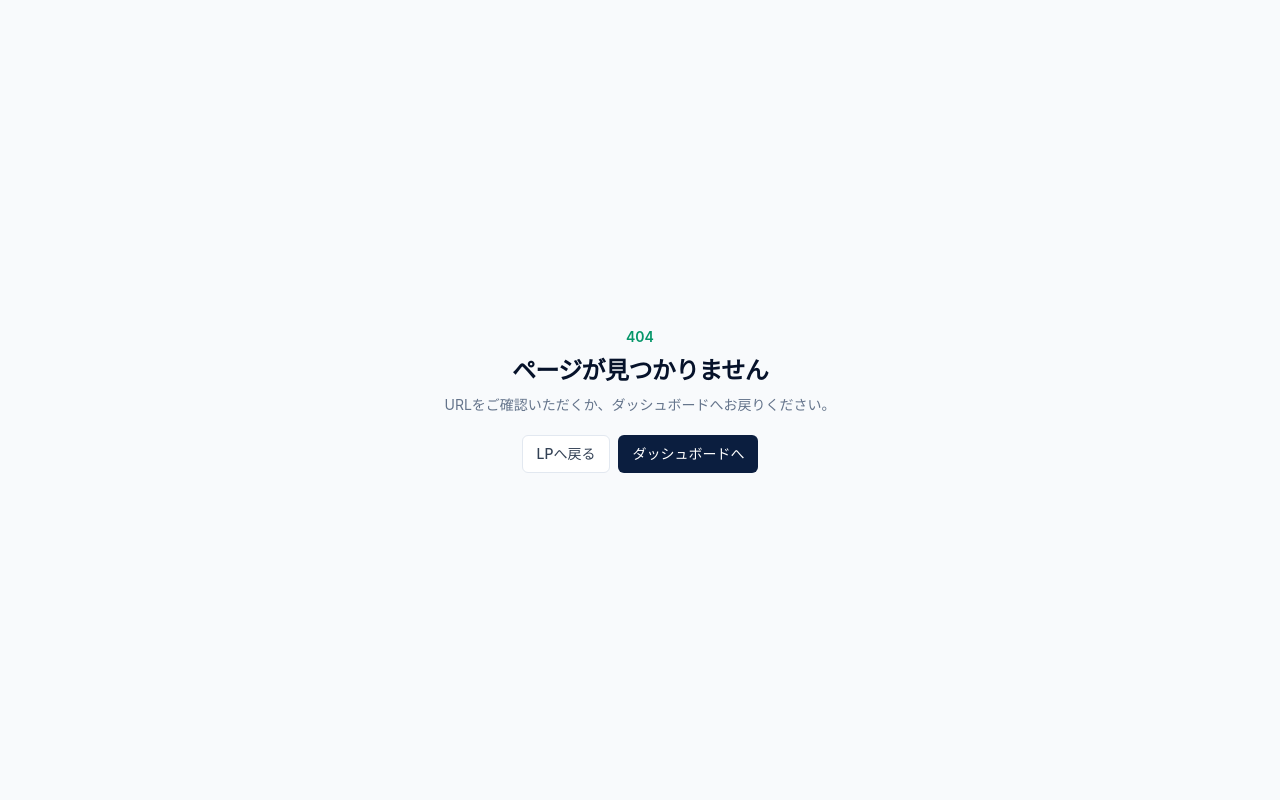
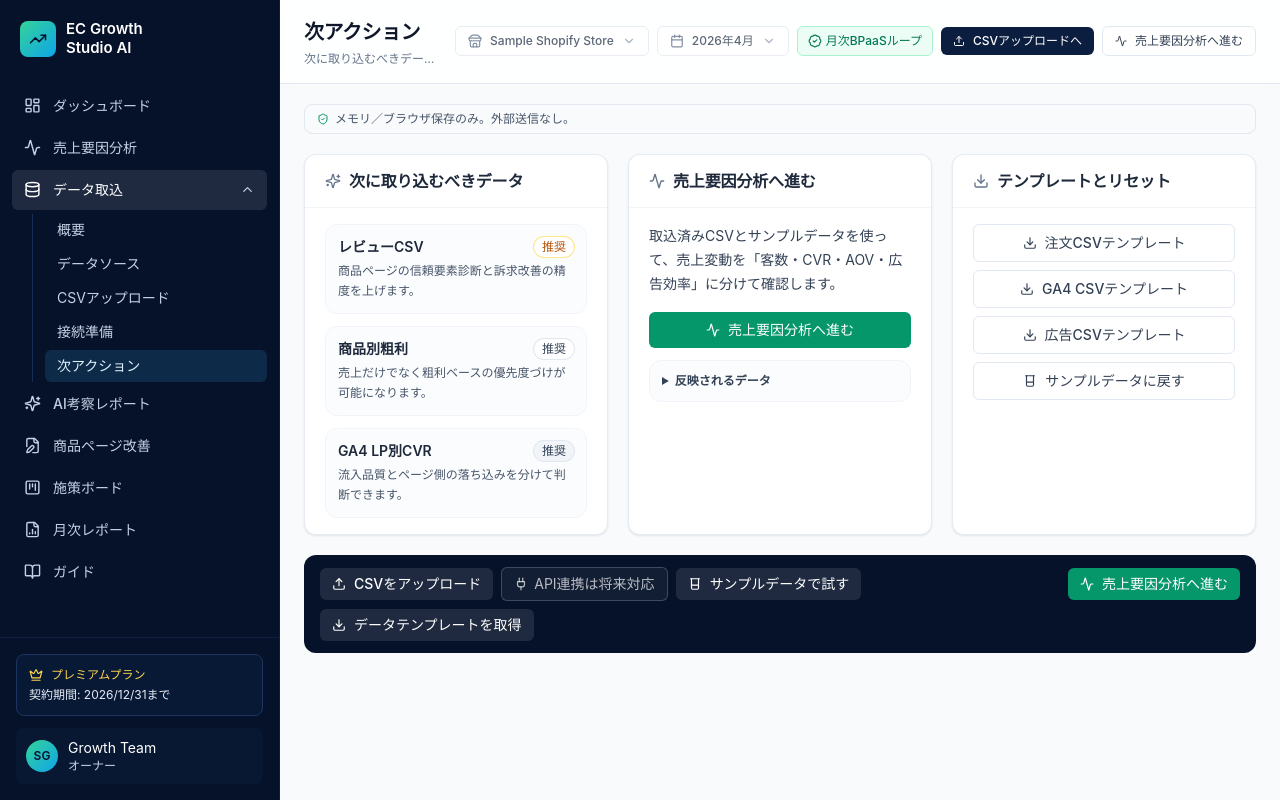
Before and after one commit to kazushi-tech/ec-growth-studio-ai, a React (Vite) app: page /app/data-import/actions in a window 1280 px wide. Before the commit this address had no page. Built offline with nearby package versions, Linux system fonts and the light colour scheme.

Commit message:
fix(data-import): replace hash submenu with view navigation

```diff
--- a/src/App.tsx
+++ b/src/App.tsx
@@ -22,6 +22,7 @@ export default function App() {
         <Route path="/app/product-page" element={<ProductPage />} />
         <Route path="/app/action-board" element={<ActionBoard />} />
         <Route path="/app/data-import" element={<DataImport />} />
+        <Route path="/app/data-import/:view" element={<DataImport />} />
         <Route path="/app/monthly-report" element={<MonthlyReport />} />
         <Route path="/app/guide" element={<Guide />} />
       </Route>
--- a/src/components/layout/AppLayout.tsx
+++ b/src/components/layout/AppLayout.tsx
@@ -1,4 +1,4 @@
-import { useEffect, useState } from "react";
+import { useState } from "react";
 import { Outlet, useLocation } from "react-router-dom";
 import Sidebar from "./Sidebar";
 import MobileNav from "./MobileNav";
@@ -10,17 +10,6 @@ export default function AppLayout() {
 
   // ルートが変わったらドロワーは閉じる
   const close = () => setOpen(false);
-
-  useEffect(() => {
-    if (!location.hash) return;
-    const id = decodeURIComponent(location.hash.slice(1));
-    window.requestAnimationFrame(() => {
-      document.getElementById(id)?.scrollIntoView({
-        block: "start",
-        behavior: "smooth",
-      });
-    });
-  }, [location.hash, location.pathname]);
 
   return (
     <MobileNavContext.Provider value={{ open, setOpen }}>
--- a/src/components/layout/Sidebar.tsx
+++ b/src/components/layout/Sidebar.tsx
@@ -45,12 +45,11 @@ const navItems: NavItem[] = [
     to: "/app/data-import",
     icon: Database,
     children: [
-      { label: "現在の接続状態", to: "/app/data-import#data-import-current" },
-      { label: "接続準備", to: "/app/data-import#data-import-readiness" },
-      { label: "接続サマリー", to: "/app/data-import#data-import-summary" },
-      { label: "データソース一覧", to: "/app/data-import#data-import-sources" },
-      { label: "CSVアップロード", to: "/app/data-import#data-import-upload" },
-      { label: "次アクション", to: "/app/data-import#data-import-actions" },
+      { label: "概要", to: "/app/data-import" },
+      { label: "データソース", to: "/app/data-import/sources" },
+      { label: "CSVアップロード", to: "/app/data-import/upload" },
+      { label: "接続準備", to: "/app/data-import/connections" },
+      { label: "次アクション", to: "/app/data-import/actions" },
     ],
   },
   { label: "AI考察レポート", to: "/app/ai-report", icon: Sparkles },
@@ -163,7 +162,6 @@ export function SidebarBody({ onNavigate }: Props) {
   const location = useLocation();
   const [openItems, setOpenItems] = useState<Record<string, boolean>>({});
 
-  const current = `${location.pathname}${location.hash}`;
   const isPathActive = (item: NavItem) =>
     item.end ? location.pathname === item.to : location.pathname.startsWith(item.to);
 
@@ -232,7 +230,7 @@ export function SidebarBody({ onNavigate }: Props) {
               {item.children && isOpen ? (
                 <div className="mt-1 space-y-0.5 border-l border-navy-700/80 pl-3 ml-5">
                   {item.children.map((child) => {
-                    const childActive = current === child.to;
+                    const childActive = location.pathname === child.to;
                     return (
                       <Link
                         key={child.to}
--- a/src/pages/DataImport.tsx
+++ b/src/pages/DataImport.tsx
@@ -1,5 +1,5 @@
 import { useRef, useState } from "react";
-import { Link } from "react-router-dom";
+import { Link, useParams } from "react-router-dom";
 import {
   Upload,
   Sparkles,
@@ -66,8 +66,50 @@ const stateTone = (s: DataSource["status"]) => {
 };
 
 type CsvMode = "orders" | "ga4" | "ads";
+type DataImportView = "overview" | "sources" | "upload" | "connections" | "actions";
+
+const dataImportViewMeta: Record<
+  DataImportView,
+  { title: string; subtitle: string }
+> = {
+  overview: {
+    title: "データ取込・連携",
+    subtitle: "診断データの充足率と、いま見せられる接続状態を確認",
+  },
+  sources: {
+    title: "データソース",
+    subtitle: "CSV実値・Previewデモ・将来接続を分けてAI診断への影響を見る",
+  },
+  upload: {
+    title: "CSVアップロード",
+    subtitle: "注文・GA4・広告CSVをブラウザ内で読み込み、月次診断に反映",
+  },
+  connections: {
+    title: "接続準備",
+    subtitle: "ECサイト、GA4、BigQueryの読み取り専用接続に向けた準備項目",
+  },
+  actions: {
+    title: "次アクション",
+    subtitle: "次に取り込むべきデータ、分析遷移、テンプレート取得を整理",
+  },
+};
+
+const getDataImportView = (view: string | undefined): DataImportView => {
+  if (
+    view === "sources" ||
+    view === "upload" ||
+    view === "connections" ||
+    view === "actions"
+  ) {
+    return view;
+  }
+  return "overview";
+};
 
 export default function DataImport() {
+  const { view } = useParams();
+  const activeView = getDataImportView(view);
+  const viewMeta = dataImportViewMeta[activeView];
   const {
     ordersImport,
     lastFailure,
@@ -128,10 +170,11 @@ export default function DataImport() {
   return (
     <>
       <Topbar
-        title="データ取込・連携"
-        subtitle="CSVから始めて、Shopify・GA4・広告APIへ段階的に拡張"
+        title={viewMeta.title}
+        subtitle={viewMeta.subtitle}
         actions={
           <>
+            {activeView === "upload" ? (
               <button
                 className="btn-primary px-3 py-1.5 text-xs"
                 onClick={triggerSelect}
@@ -139,6 +182,14 @@ export default function DataImport() {
               >
                 <Upload size={12} /> CSVをアップロード
               </button>
+            ) : (
+              <Link
+                to="/app/data-import/upload"
+                className="btn-primary px-3 py-1.5 text-xs"
+              >
+                <Upload size={12} /> CSVアップロードへ
+              </Link>
+            )}
             <Link
               to="/app/revenue-analysis"
               className="btn-secondary px-3 py-1.5 text-xs"
@@ -163,6 +214,8 @@ export default function DataImport() {
           メモリ／ブラウザ保存のみ。外部送信なし。
         </div>
 
+        {activeView === "overview" && (
+          <>
         <div className="grid gap-5 lg:grid-cols-[minmax(0,1fr)_minmax(0,1fr)]">
           <ChartFrame
             title="診断データ充足率"
@@ -198,7 +251,6 @@ export default function DataImport() {
         </div>
 
         {/* Connection-state guide — explain what's real CSV vs demo vs not-yet-connected */}
-        <div id="data-import-current" className="scroll-mt-24">
         <SectionCard
           title="現在の接続状態（デモで見せられる範囲）"
           icon={<Activity size={16} />}
@@ -252,10 +304,12 @@ export default function DataImport() {
             </div>
           </div>
         </SectionCard>
-        </div>
+          </>
+        )}
 
         {/* EC linkage stance — explain that we don't host the EC site */}
-        <div id="data-import-readiness" className="scroll-mt-24 space-y-5">
+        {activeView === "connections" && (
+        <div className="space-y-5">
         <SectionCard title="ECサイト連携の考え方" icon={<Plug size={16} />}>
           <div className="grid gap-3 lg:grid-cols-3">
             <div className="rounded-xl border border-slate-100 bg-slate-50/60 p-3">
@@ -372,9 +426,10 @@ export default function DataImport() {
           </div>
         </SectionCard>
         </div>
+        )}
 
         {/* Connection summary */}
-        <div id="data-import-summary" className="scroll-mt-24">
+        {(activeView === "overview" || activeView === "sources") && (
         <SectionCard title="データ接続サマリー" icon={<Database size={16} />}>
           <div className="grid grid-cols-2 gap-3 md:grid-cols-3 lg:grid-cols-5">
             <SummaryItem
@@ -420,9 +475,11 @@ export default function DataImport() {
             />
           </div>
         </SectionCard>
-        </div>
+        )}
 
         {/* Failed import panel — shown when the most recent upload could not be applied */}
+        {activeView === "upload" && (
+          <>
         {lastFailure && (
           <SectionCard
             title="注文CSV 取込失敗"
@@ -1221,9 +1278,12 @@ export default function DataImport() {
             </div>
           </SectionCard>
         )}
+          </>
+        )}
 
         {/* Two cols: data source list / AI diagnosis influence */}
-        <div id="data-import-sources" className="scroll-mt-24">
+        {activeView === "sources" && (
+        <div>
         <div className="grid min-w-0 gap-5 lg:grid-cols-3">
           <SectionCard
             className="min-w-0 lg:col-span-2"
@@ -1358,9 +1418,11 @@ export default function DataImport() {
           </SectionCard>
         </div>
         </div>
+        )}
 
         {/* Upload + Flow + API */}
-        <div id="data-import-upload" className="scroll-mt-24">
+        {activeView === "upload" && (
+        <div>
         <div className="grid gap-5 lg:grid-cols-12">
           <SectionCard
             className="lg:col-span-5"
@@ -1710,11 +1772,99 @@ export default function DataImport() {
           </SectionCard>
         </div>
         </div>
+        )}
 
         {/* Bottom action bar */}
+        {activeView === "actions" && (
+          <>
+        <div className="grid gap-5 lg:grid-cols-3">
+          <SectionCard title="次に取り込むべきデータ" icon={<Sparkles size={16} />}>
+            <div className="space-y-3">
+              {[
+                {
+                  label: "レビューCSV",
+                  detail: "商品ページの信頼要素診断と訴求改善の精度を上げます。",
+                  tone: "gold" as const,
+                },
+                {
+                  label: "商品別粗利",
+                  detail: "売上だけでなく粗利ベースの優先度づけが可能になります。",
+                  tone: "mint" as const,
+                },
+                {
+                  label: "GA4 LP別CVR",
+                  detail: "流入品質とページ側の落ち込みを分けて判断できます。",
+                  tone: "slate" as const,
+                },
+              ].map((item) => (
                 <div
-          id="data-import-actions"
-          className="flex scroll-mt-24 flex-wrap items-center gap-2 rounded-xl bg-navy-950 px-4 py-3 text-white"
+                  key={item.label}
+                  className="rounded-xl border border-slate-100 bg-slate-50/60 p-3"
+                >
+                  <div className="flex items-center justify-between gap-2">
+                    <div className="text-sm font-semibold text-slate-800">
+                      {item.label}
+                    </div>
+                    <Pill tone={item.tone} size="xs">
+                      推奨
+                    </Pill>
+                  </div>
+                  <p className="mt-1 text-xs leading-5 text-slate-600">
+                    {item.detail}
+                  </p>
+                </div>
+              ))}
+            </div>
+          </SectionCard>
+
+          <SectionCard title="売上要因分析へ進む" icon={<Activity size={16} />}>
+            <p className="text-sm leading-6 text-slate-700">
+              取込済みCSVとサンプルデータを使って、売上変動を「客数・CVR・AOV・広告効率」に分けて確認します。
+            </p>
+            <Link
+              to="/app/revenue-analysis"
+              className="btn-success mt-4 w-full justify-center px-3 py-2 text-sm"
+            >
+              <Activity size={14} /> 売上要因分析へ進む
+            </Link>
+            <details className="mt-3 rounded-xl border border-slate-100 bg-slate-50/60 p-3 text-xs text-slate-600">
+              <summary className="cursor-pointer font-semibold text-slate-700">
+                反映されるデータ
+              </summary>
+              <p className="mt-2 leading-5">
+                注文CSVは売上・注文数・AOV、GA4 CSVはセッション・CVR、広告CSVはROAS / CPC / CVRに反映されます。
+              </p>
+            </details>
+          </SectionCard>
+
+          <SectionCard title="テンプレートとリセット" icon={<Download size={16} />}>
+            <div className="grid gap-2">
+              {[
+                ["注文CSVテンプレート", "/samples/orders_sample.csv", "orders_sample.csv"],
+                ["GA4 CSVテンプレート", "/samples/ga4_sample.csv", "ga4_sample.csv"],
+                ["広告CSVテンプレート", "/samples/ads_sample.csv", "ads_sample.csv"],
+              ].map(([label, href, file]) => (
+                <a
+                  key={href}
+                  href={href}
+                  download={file}
+                  className="btn-secondary justify-center px-3 py-2 text-sm"
+                >
+                  <Download size={14} /> {label}
+                </a>
+              ))}
+              <button
+                className="btn-secondary justify-center px-3 py-2 text-sm"
+                onClick={clearOrdersImport}
+              >
+                <Beaker size={14} /> サンプルデータに戻す
+              </button>
+            </div>
+          </SectionCard>
+        </div>
+
+        <div
+          className="flex flex-wrap items-center gap-2 rounded-xl bg-navy-950 px-4 py-3 text-white"
         >
           <button
             className="btn px-3 py-1.5 text-sm bg-white/10 text-white hover:bg-white/20"
@@ -1749,6 +1899,8 @@ export default function DataImport() {
             <Download size={14} /> データテンプレートを取得
           </a>
         </div>
+          </>
+        )}
       </div>
     </>
   );
```
Lines whose indentation alone changed are shown as unchanged.
